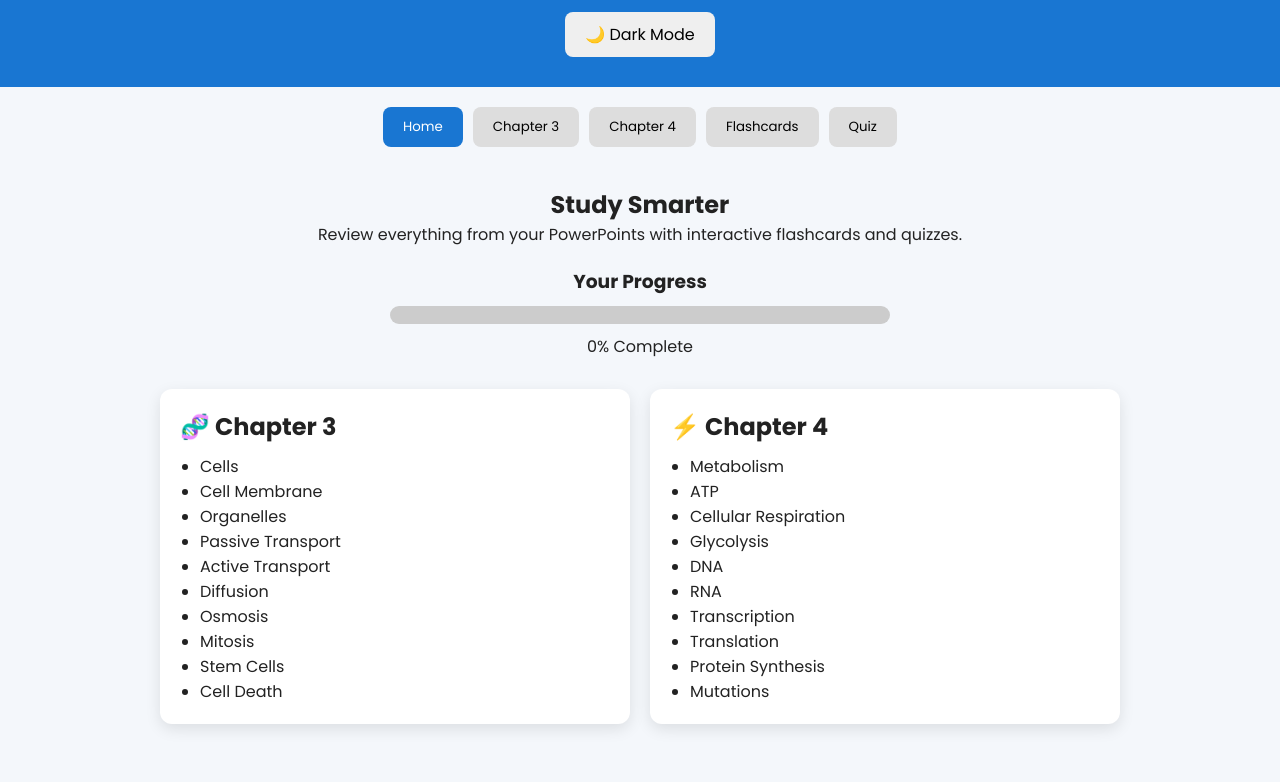
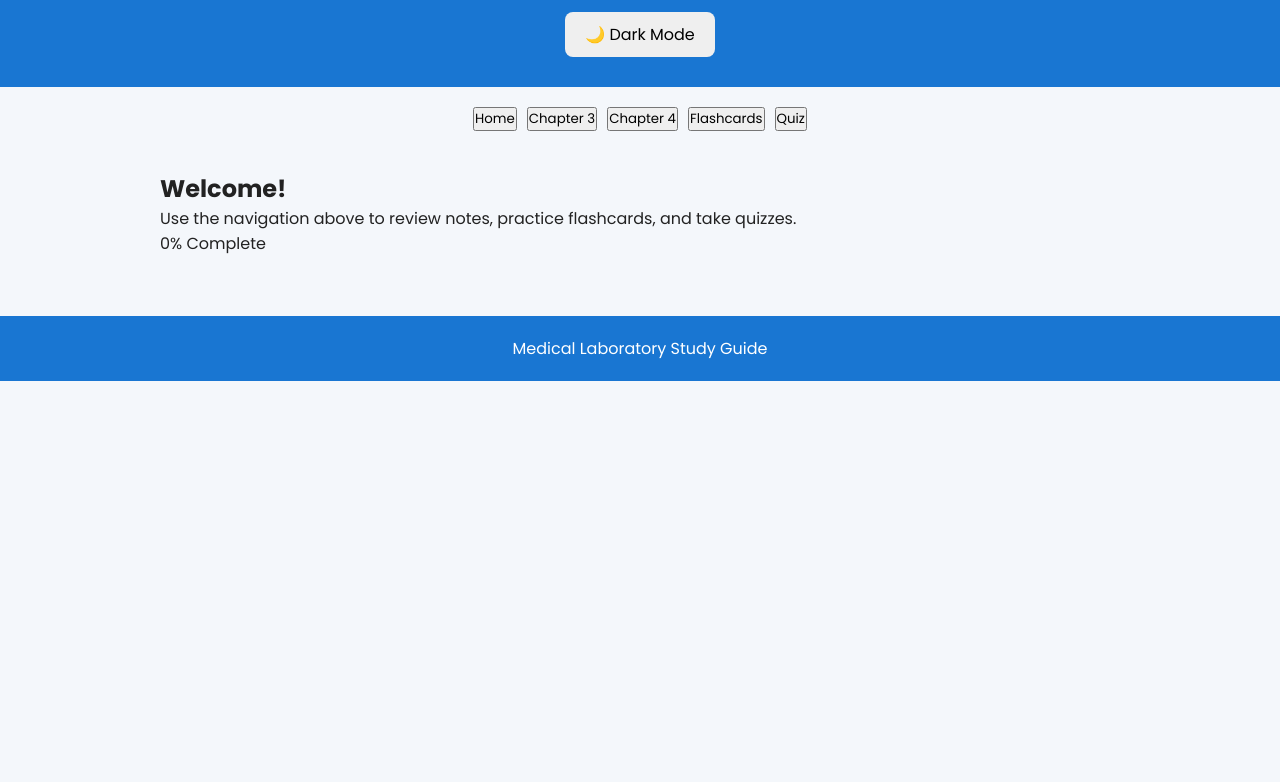
Before and after one commit to whoskarma/Med-Lab-Study-Guide, a plain HTML site: page index.html in a window 1280 px wide. Shown: the part 106-888 px from the top of the page. After the commit the page ends 800 px from the top, so only its background shows below. Drawn offline with Linux system fonts and the light colour scheme.

Commit message:
Update index.html

```diff
--- a/index.html
+++ b/index.html
@@ -7,181 +7,87 @@
 
     <link rel="stylesheet" href="style.css">
 
-    <link rel="preconnect" href="https://fonts.googleapis.com">
-    <link rel="preconnect" href="https://fonts.gstatic.com" crossorigin>
-    <link href="https://fonts.googleapis.com/css2?family=Poppins:wght@300;400;500;600;700&display=swap" rel="stylesheet">
+    <link href="https://fonts.googleapis.com/css2?family=Poppins:wght@300;400;600;700&display=swap" rel="stylesheet">
 </head>
+
 <body>
 
 <header>
+
     <h1>🩺 Medical Lab Study Guide</h1>
-    <p>Chapter 3 & Chapter 4 Interactive Review</p>
 
-    <button id="darkModeBtn">🌙 Dark Mode</button>
+    <p>Interactive Study Guide • Chapters 3 & 4</p>
+
+    <button id="themeBtn">🌙 Dark Mode</button>
+
 </header>
 
 <nav>
 
-    <button class="nav-btn active" data-page="home">
-        Home
-    </button>
+    <button class="nav active" data-page="home">Home</button>
 
-    <button class="nav-btn" data-page="chapter3">
-        Chapter 3
-    </button>
+    <button class="nav" data-page="chapter3">Chapter 3</button>
 
-    <button class="nav-btn" data-page="chapter4">
-        Chapter 4
-    </button>
+    <button class="nav" data-page="chapter4">Chapter 4</button>
 
-    <button class="nav-btn" data-page="flashcards">
-        Flashcards
-    </button>
+    <button class="nav" data-page="flashcards">Flashcards</button>
 
-    <button class="nav-btn" data-page="quiz">
-        Quiz
-    </button>
+    <button class="nav" data-page="quiz">Quiz</button>
 
 </nav>
 
 <main>
 
-    <!-- HOME -->
-
 <section id="home" class="page active">
 
-        <div class="hero">
-
-            <h2>Study Smarter</h2>
+<h2>Welcome!</h2>
 
 <p>
-                Review everything from your PowerPoints with interactive
-                flashcards and quizzes.
+Use the navigation above to review notes,
+practice flashcards, and take quizzes.
 </p>
 
-            <div class="progress-container">
+<div class="progress">
 
-                <h3>Your Progress</h3>
-
-                <div class="progress-bar">
-
-                    <div id="progressFill"></div>
+<div id="progressBar"></div>
 
 </div>
 
-                <p id="progressText">
-                    0% Complete
-                </p>
+<p id="progressText">0% Complete</p>
+
+</section>
+
+<section id="chapter3" class="page">
+
+<h2>Chapter 3 Notes</h2>
+
+<div id="chapter3Notes"></div>
+
+</section>
+
+<section id="chapter4" class="page">
+
+<h2>Chapter 4 Notes</h2>
+
+<div id="chapter4Notes"></div>
+
+</section>
+
+<section id="flashcards" class="page">
+
+<h2>Flashcards</h2>
+
+<div class="flashcard">
+
+<div class="card" id="flashCard">
+
+<div class="front" id="cardFront">
+
+Question
 
 </div>
 
-        </div>
-
-        <div class="cards">
-
-            <div class="card">
-
-                <h2>🧬 Chapter 3</h2>
-
-                <ul>
-
-                    <li>Cells</li>
-
-                    <li>Cell Membrane</li>
-
-                    <li>Organelles</li>
-
-                    <li>Passive Transport</li>
-
-                    <li>Active Transport</li>
-
-                    <li>Diffusion</li>
-
-                    <li>Osmosis</li>
-
-                    <li>Mitosis</li>
-
-                    <li>Stem Cells</li>
-
-                    <li>Cell Death</li>
-
-                </ul>
-
-            </div>
-
-            <div class="card">
-
-                <h2>⚡ Chapter 4</h2>
-
-                <ul>
-
-                    <li>Metabolism</li>
-
-                    <li>ATP</li>
-
-                    <li>Cellular Respiration</li>
-
-                    <li>Glycolysis</li>
-
-                    <li>DNA</li>
-
-                    <li>RNA</li>
-
-                    <li>Transcription</li>
-
-                    <li>Translation</li>
-
-                    <li>Protein Synthesis</li>
-
-                    <li>Mutations</li>
-
-                </ul>
-
-            </div>
-
-        </div>
-
-    </section>
-
-    <!-- CHAPTER 3 -->
-
-    <section id="chapter3" class="page">
-
-        <h2>🧬 Chapter 3 Notes</h2>
-
-        <div id="chapter3Content"></div>
-
-    </section>
-
-    <!-- CHAPTER 4 -->
-
-    <section id="chapter4" class="page">
-
-        <h2>⚡ Chapter 4 Notes</h2>
-
-        <div id="chapter4Content"></div>
-
-    </section>
-
-    <!-- FLASHCARDS -->
-
-    <section id="flashcards" class="page">
-
-        <h2>🧠 Flashcards</h2>
-
-        <div id="flashcardContainer">
-
-            <div class="flashcard">
-
-                <div class="flashcard-inner">
-
-                    <div class="flash-front">
-
-                        Click Start
-
-                    </div>
-
-                    <div class="flash-back">
+<div class="back" id="cardBack">
 
 Answer
 
@@ -191,33 +97,33 @@
 
 </div>
 
-        </div>
-
-        <div class="flash-buttons">
+<div class="controls">
 
 <button id="prevCard">
+
 ⬅ Previous
+
 </button>
 
 <button id="flipCard">
+
 🔄 Flip
+
 </button>
 
 <button id="nextCard">
+
 Next ➡
+
 </button>
 
 </div>
 
 </section>
 
-    <!-- QUIZ -->
-
 <section id="quiz" class="page">
 
-        <h2>✅ Quiz</h2>
-
-        <div id="quizContainer">
+<h2>Quiz</h2>
 
 <div id="question"></div>
 
@@ -235,8 +141,6 @@
 
 </h3>
 
-        </div>
-
 </section>
 
 </main>
@@ -245,7 +149,7 @@
 
 <p>
 
-        Medical Lab Study Guide
+Medical Laboratory Study Guide
 
 </p>
 
@@ -254,4 +158,5 @@
 <script src="script.js"></script>
 
 </body>
+
 </html>
```
Lines whose indentation alone changed are shown as unchanged.
